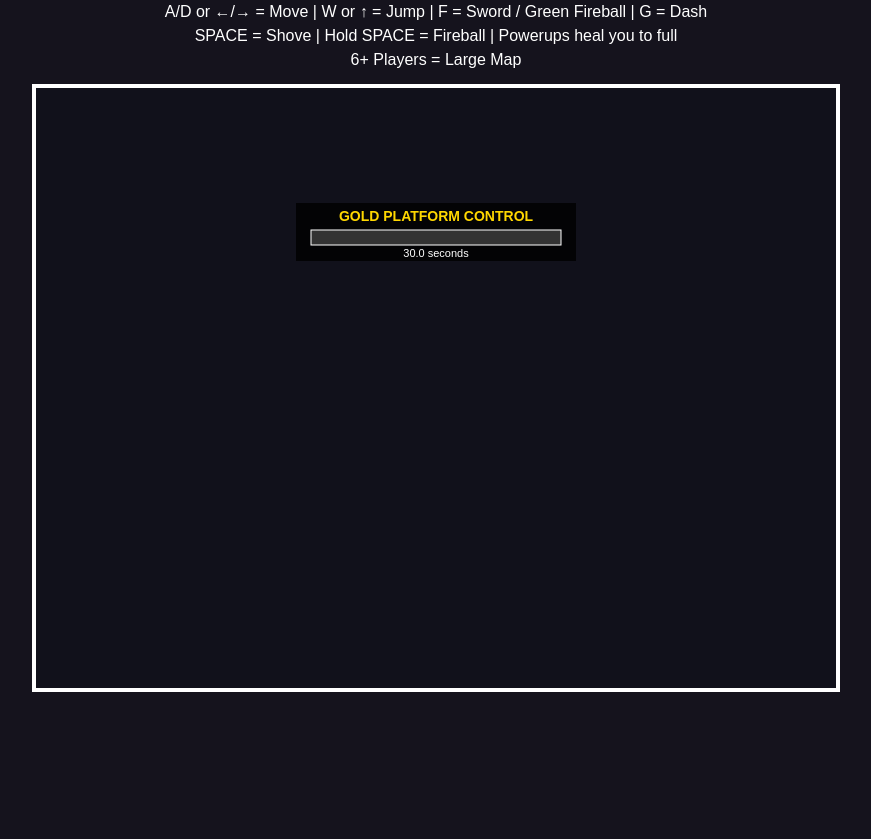
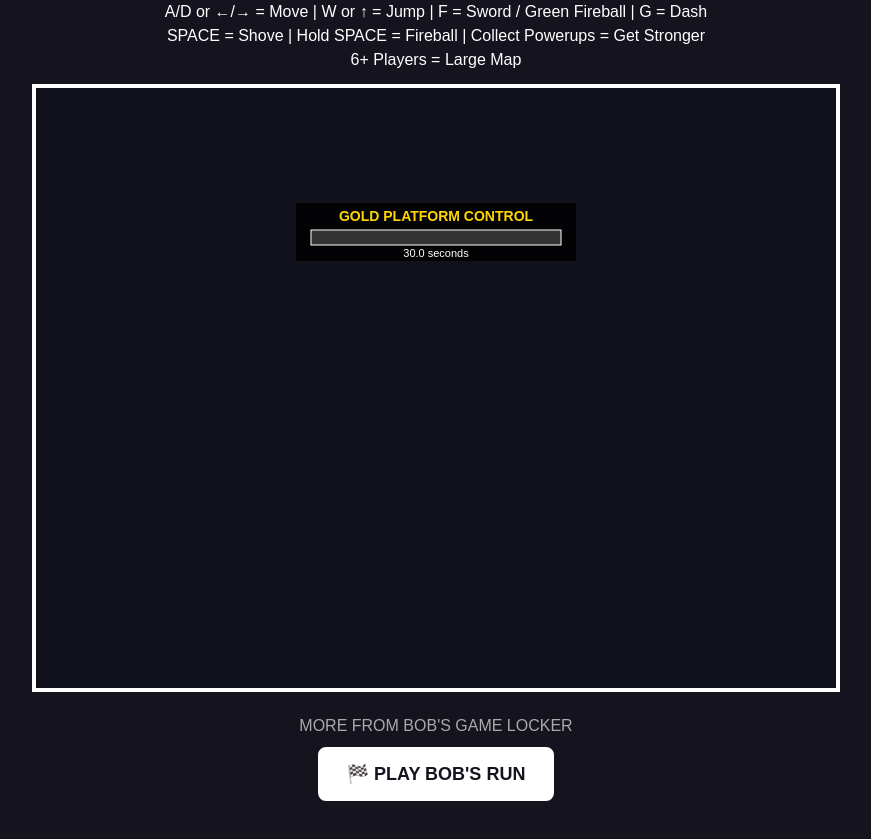
Before and after one commit to kvingua01/BlockBattle, a website: page public/index.html in a window 1280 px wide. Shown: the part 61-900 px from the top of the page, without its empty margins (204-1075 px from the left). Before the commit the page ends 800 px from the top, so only its background shows below. Drawn offline with nearby package versions, Linux system fonts and the light colour scheme; no server answers.

Commit message:
Update index.html

```diff
--- a/public/index.html
+++ b/public/index.html
@@ -45,6 +45,45 @@
             height: auto;
         }
 
+        .other-games {
+            margin: 25px auto 40px auto;
+        }
+
+        .other-games-title {
+            font-size: 16px;
+            color: #aaa;
+            margin-bottom: 12px;
+        }
+
+        .bobs-run-button {
+            display: inline-block;
+
+            padding: 13px 26px;
+
+            background: #ffffff;
+            color: #15131d;
+
+            border: 3px solid #ffffff;
+            border-radius: 8px;
+
+            font-size: 18px;
+            font-weight: bold;
+
+            text-decoration: none;
+
+            transition:
+                background 0.15s ease,
+                color 0.15s ease,
+                transform 0.15s ease;
+        }
+
+        .bobs-run-button:hover {
+            background: #15131d;
+            color: #ffffff;
+
+            transform: scale(1.05);
+        }
+
     </style>
 
 </head>
@@ -70,7 +109,7 @@
         |
         Hold SPACE = Fireball
         |
-        Powerups heal you to full
+        Collect Powerups = Get Stronger
     </p>
 
     <p>
@@ -83,6 +122,27 @@
         height="600">
     </canvas>
 
+
+    <!-- =========================================
+         OTHER GAMES
+         ========================================= -->
+
+    <div class="other-games">
+
+        <div class="other-games-title">
+            MORE FROM BOB'S GAME LOCKER
+        </div>
+
+        <a
+            class="bobs-run-button"
+            href="https://bobs-run.bobsgamelocker.com/"
+        >
+            🏁 PLAY BOB'S RUN
+        </a>
+
+    </div>
+
+
     <script src="/socket.io/socket.io.js"></script>
 
     <script src="game.js"></script>
```
